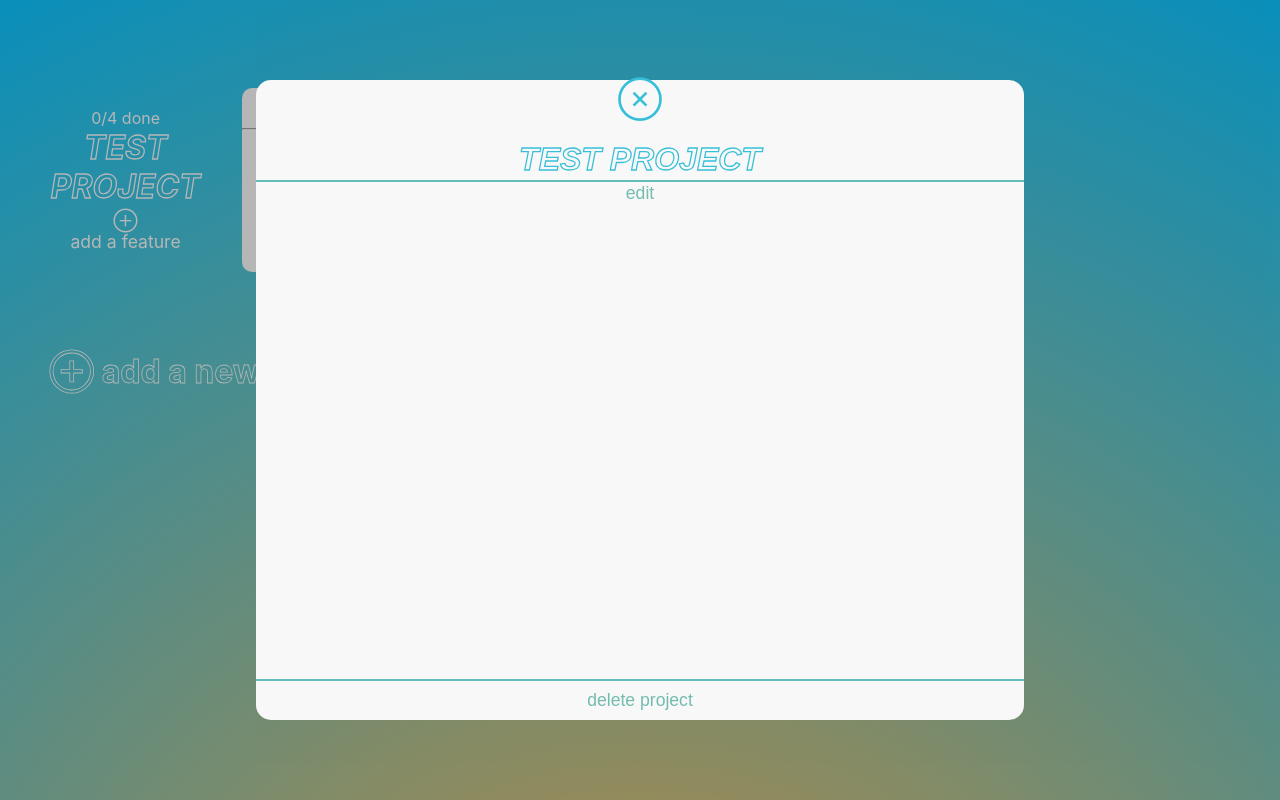
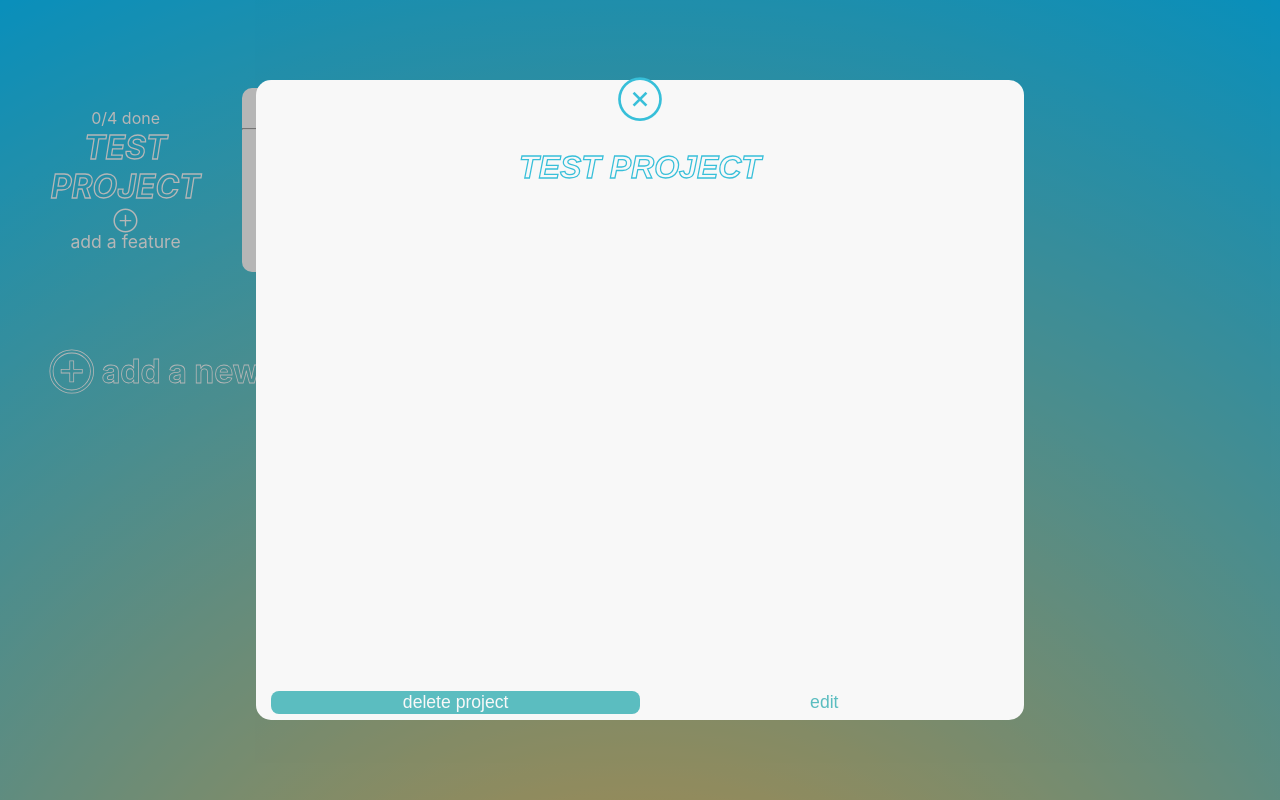
Before and after one commit to tootboi/React-ProjectManager, a React (Create React App) app: page / in a window 1280 px wide. Both pictures are taken after a click on the element "TEST PROJECT". Built offline with nearby package versions, Linux system fonts and the light colour scheme.

Commit message:
Improved UI/UX -- changed the layout of delete and edit buttons on overlays

```diff
--- a/src/components/FeatureDetails.js
+++ b/src/components/FeatureDetails.js
@@ -12,7 +12,7 @@ const FeatureDetails = ({feature, project}) => {
     const overlayOn = (e) => {
         document.getElementById('featureOverlay'+feature.id).style.display = 'block';
         //these lines focus the cursor to the end of the textarea.
-        const textarea = document.getElementById('featureOverlay'+feature.id).children[0].children[2].children[0];
+        const textarea = document.getElementById('featureOverlay'+feature.id).children[0].children[2];
         textarea.value = '';
         textarea.value = feature.feature;
         textarea.focus();
--- a/src/components/FeatureOverlay.js
+++ b/src/components/FeatureOverlay.js
@@ -34,15 +34,15 @@ const FeatureOverlay = ({feature, project}) => {
                     style={isDone ? {backgroundColor: '#74bcaf', color: '#f8f8f8'}:{color: '#74bcaf'}}
                 />
             </form>
-            <form action="" onSubmit={editFeature} style={{position: 'relative'}}>
-                <textarea name="featureArea" id="" cols="30" rows="10" value={newFeature} onChange={(e) => setFeature(e.target.value)} required style={{marginTop: '3%', fontSize: '1em'}}></textarea>
-                <hr className="overlayHr"/>
-                <input type="submit" value="edit feature"/>
-            </form>
-            <form action="" onSubmit={handleDelete}>
-                <hr className="overlayHr"/>
-                <input type="submit" value="delete feature"/>
-            </form>
+            <textarea name="featureArea" id="" cols="30" rows="10" value={newFeature} onChange={(e) => setFeature(e.target.value)} required style={{marginTop: '3%', fontSize: '1em'}}></textarea>
+            <div className='BtnContainer'>
+                <form action="" onSubmit={handleDelete}>
+                    <input type="submit" value="delete feature" style={{backgroundColor: '#74bcaf', color: '#f8f8f8', borderRadius: '8px'}}/>
+                </form>
+                <form action="" onSubmit={editFeature}>
+                    <input type="submit" value="edit feature"/>
+                </form>
+            </div>
         </div>
     );
 }
--- a/src/components/ProjectDetails.js
+++ b/src/components/ProjectDetails.js
@@ -14,7 +14,7 @@ const ProjectDetails = ({project}) => {
     const projectOverlay = (e) => {
         document.getElementById('projectOverlay'+project.id).style.display = 'block';
         // this line adds focus text input field of project overlay. There is def a better way to do this.
-        document.getElementById('projectOverlay'+project.id).children[0].children[1].children[0].focus();
+        document.getElementById('projectOverlay'+project.id).children[0].children[1].focus();
     }
     return (
         <div className="projectDetail">
--- a/src/components/ProjectOverlay.js
+++ b/src/components/ProjectOverlay.js
@@ -20,15 +20,16 @@ const ProjectOverlay = ({project}) => {
     return (
         <div className="overlay">
             <div className="closeBtn" onClick={overlayOff}>&otimes;</div>
-            <form action="" onSubmit={handleEdit}  style={{position: 'relative'}}>
-                <input type="text" className='projectTitle' value={title}
-                    onChange={(e) => setTitle(e.target.value)} required style={{marginTop: '3.6%', fontSize: '2em', textAlign: 'center', color: '#37bfd9', WebkitTextFillColor: 'transparent', WebkitTextStroke: '.04em #37bfd9', cursor: 'auto'}}/>
-                <input type="submit" value="edit"/>
-            </form>
-            <form action="" onSubmit={handleSubmit}>
-                <hr className="overlayHr"/>
-                <input type="submit" value="delete project"/>
-            </form>
+            <input type="text" className='projectTitle' value={title}
+                        onChange={(e) => setTitle(e.target.value)} required style={{marginTop: '3.6%', fontSize: '2em', textAlign: 'center', color: '#37bfd9', WebkitTextFillColor: 'transparent', WebkitTextStroke: '.04em #37bfd9'}}/>
+            <div className="BtnContainer">
+                <form action="" onSubmit={handleSubmit}>
+                    <input type="submit" value="delete project" style={{backgroundColor: '#5bbdc0', color: '#f8f8f8', borderRadius: '8px'}}/>
+                </form>
+                <form action="" onSubmit={handleEdit}  style={{position: 'relative'}}>
+                    <input type="submit" value="edit" style={{color: '#5bbdc0'}}/>
+                </form>
+            </div>
         </div>
     );
 }
--- a/src/index.css
+++ b/src/index.css
@@ -145,19 +145,11 @@ div.overlay {
   -webkit-text-stroke: .04em #37bfd9;
 }
 
-form {
-  position: absolute;
-  width: 100%;
-  bottom: 1vh;
-  margin: auto;
-}
-
 input[type='text'] {
   width: 96%;
   padding: .3% 2%;
   margin: auto;
   border-width: 0;
-  border-bottom: 2px solid #64bdba;
   background-color: transparent;
   font-size: 1.5em;
   color: #64bdba;
@@ -215,3 +207,19 @@ textarea {
   width: 100%;
   color: #74bcaf;
 }
+
+textarea:focus {
+  outline-width: 0;
+}
+
+.BtnContainer {
+  position: absolute;
+  bottom: 1%;
+  width: 100%;
+  margin: 0 2%
+}
+
+.BtnContainer > form {
+  float: left;
+  width: 48%;
+}
```
